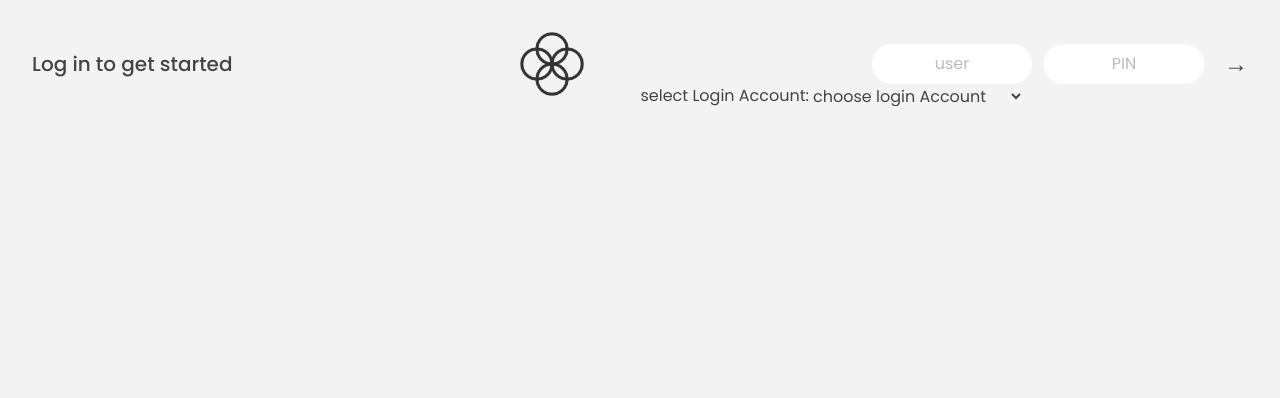
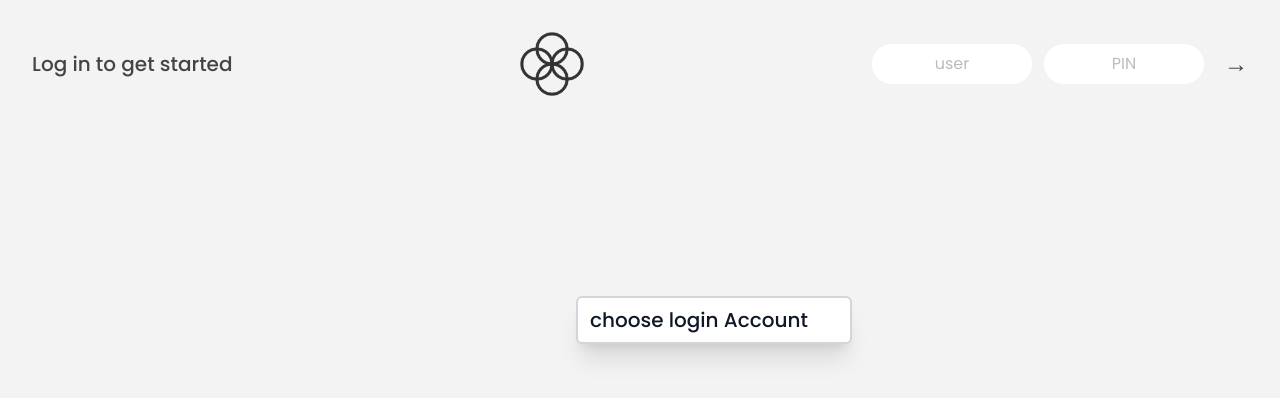
Before and after one commit to obed-smart/Bankist-App, a website: page index.html in a window 1280 px wide. Drawn offline with nearby package versions, Linux system fonts and the light colour scheme.

Commit message:
updated auto selection login details

```diff
--- a/index.html
+++ b/index.html
@@ -14,7 +14,9 @@
     <link rel="stylesheet" href="./src/output.css" />
     <title>Bankist</title>
   </head>
-  <body class="bg-[#f3f3f3] h-screen group font-display p-4 lg:p-8 text-[#444]">
+  <body
+    class="bg-[#f3f3f3] relative h-screen group font-display p-4 lg:p-8 text-[#444]"
+  >
     <!-- TOP NAVIGATION -->
     <nav class="flex select-none justify-between items-center">
       <div class="flex items-center justify-between max-md:w-full">
@@ -59,15 +61,16 @@
             &rarr;
           </button>
         </form>
-
-        <div class="flex absolute right-[20%] group-[&:where(.islogin)]:hidden">
-          <label for="login-acc" class="form__label"
-            >select Login Account:
-          </label>
-
-          <select onchange="updateLoginAcc()" id="login-acc" class="login-user">
-           <option value="">choose login Account</option>
-
+        <div
+          class="absolute top-[50%]  left-[50%] translate-y-[-50%] max-[400px]:top-[60%] translate-x-[-50%] md:right-[40%] z-50 md:top-[40%] group-[&:where(.islogin)]:hidden"
+        >
+          <!-- <label for="login-acc">Login Details: </label> -->
+          <select
+            onchange="updateLoginAcc()"
+            id="login-acc"
+            class="login-user block  appearance-none rounded-md border-2 border-gray-300 bg-white py-2 px-3 text-xl  font-medium   text-gray-900 shadow-xl  focus:outline-none focus:ring-2 focus:ring-blue-500"
+          >
+            <option value="" class="">choose login Account</option>
           </select>
         </div>
       </div>
@@ -95,7 +98,7 @@
       </button>
     </form>
     <main
-      class="w-full max-w-[1100px] opacity-0 group-[&:where(.islogin)]:opacity-100 mx-auto mt-10 pb-10"
+      class="w-full max-w-[1100px] pointer-events-none group-[&:where(.islogin)]:pointer-events-auto opacity-0 group-[&:where(.islogin)]:opacity-100 mx-auto mt-10 pb-10"
     >
       <!-- BALANCE -->
       <div
@@ -147,7 +150,7 @@
 
           <article
             id="logs"
-            class="bg-[#fff] transition-transform ease-linear origin-top MOVEMENTS  h-full rounded-2xl overflow-y-auto overflow-x-hidden"
+            class="bg-[#fff] transition-transform ease-linear origin-top MOVEMENTS h-full rounded-2xl overflow-y-auto overflow-x-hidden"
           ></article>
         </article>
 
--- a/script.js
+++ b/script.js
@@ -14,7 +14,7 @@ const loginUserSelect = document.querySelector('.login-user');
 
 // Data
 const account1 = {
-  owner: 'js',
+  owner: 'Jonas Schmedtmann',
   movements: [200, 450, -400, 3000, -650, -130, 70, 1300],
   interestRate: 1.2,
   movementsDates: [
@@ -33,7 +33,7 @@ const account1 = {
 };
 
 const account2 = {
-  owner: 'jd',
+  owner: 'Jessica Davis',
   movements: [5000, 3400, -150, -790, -3210, -1000, 8500, -30],
   interestRate: 1.5,
   movementsDates: [
--- a/src/input.css
+++ b/src/input.css
@@ -32,10 +32,17 @@
   }
 
   .animateUP {
-    animation: scaleUp 0.5s ease forwards;
+    max-height: 0;
+    opacity: 0;
+    overflow: hidden;
+    transition: max-height 0.5s ease-out, opacity 0.3s ease-out;
   }
+
   .animateDown {
-    animation: scaleDown 0.5s ease;
+    max-height: 500px;
+    opacity: 1;
+    overflow-y: hidden;
+    transition: max-height 0.5s ease-in, opacity 0.3s ease-in;
   }
 }
 
```
Also changed, not shown: src/output.css.
